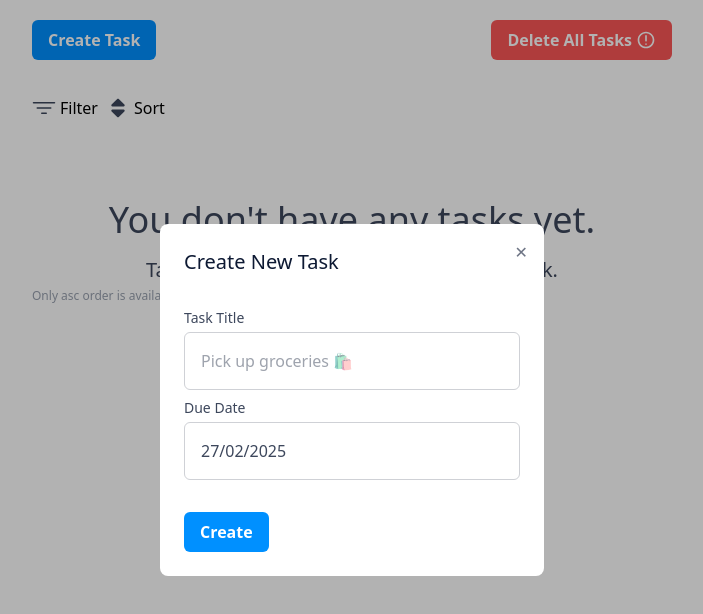
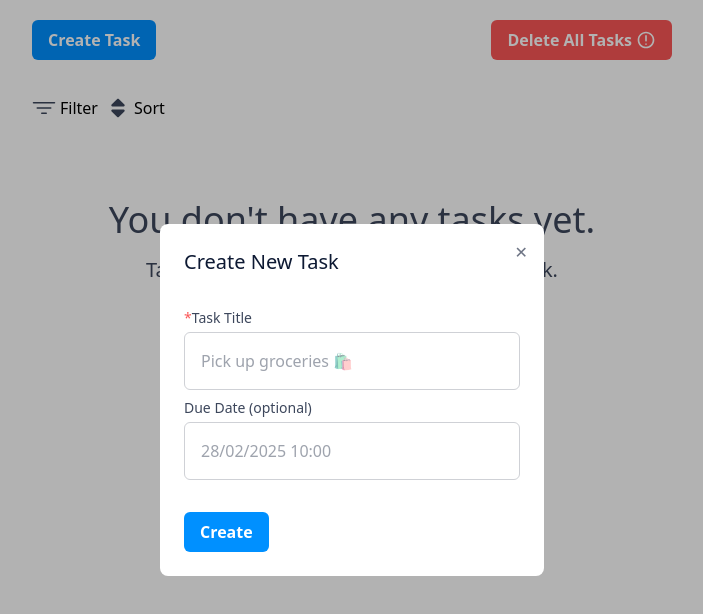
Before and after one commit to Tskxe33/todo-list-app, a React (Vite) app: page / in a window 1280 px wide. Both pictures are taken after a click on the button "Create Task". Shown: the top 614 px of the page, without its empty margins (288-991 px from the left). Built offline with nearby package versions, Linux system fonts and the light colour scheme.

Commit message:
feat: active tasks

```diff
--- a/src/components/CreateTaskModal.tsx
+++ b/src/components/CreateTaskModal.tsx
@@ -4,36 +4,14 @@ import { randomPlaceholder } from "../utils/TaskRandomPlaceholder";
 import CustomButton from "./CustomButton";
 import DatePicker from "react-datepicker";
 import "react-datepicker/dist/react-datepicker.css";
-import { useTasksStore } from "../stores/TasksStore";
-import successNotification from "../utils/toastify/success";
-import dangerNotification from "../utils/toastify/danger";
+import { getMinDateAsTomorrow } from "../utils/Dates";
+import { useCreateTask } from "../hooks/useCreateTask";
 
 const CreateTaskModal = () => {
+  const [startDate, setStartDate] = useState<Date | null>(null);
+  const [taskTitle, setTaskTitle] = useState("");
   const { toggle } = useModalStore();
-  const [startDate, setStartDate] = useState(new Date());
-  const [taskTitle, setTaskTitle] = useState("");
-  const { tasks, setTasks } = useTasksStore();
-
-  const generateRandomID = () => Math.random().toString(36).substring(2, 15);
-
-  const handleCreateTask = () => {
-    if (!taskTitle) {
-      dangerNotification("Please enter a task title");
-      return;
-    }
-    setTasks([
-      ...tasks,
-      {
-        title: taskTitle,
-        id: generateRandomID(),
-        completed: false,
-        dueDate: startDate.toString(),
-        order: tasks.length,
-      },
-    ]);
-    toggle();
-    successNotification("Task created successfully ✅");
-  };
+  const { handleCreateTask } = useCreateTask(taskTitle, startDate);
 
   return (
     <div
@@ -57,7 +35,7 @@ const CreateTaskModal = () => {
               htmlFor="task-title"
               className="text-grey-dark font-medium text-sm"
             >
-              Task Title
+              <span className="text-danger">*</span>Task Title
             </label>
             <input
               id="task-title"
@@ -73,13 +51,18 @@ const CreateTaskModal = () => {
               htmlFor="task-title"
               className="text-grey-dark font-medium text-sm"
             >
-              Due Date
+              Due Date (optional)
             </label>
             <DatePicker
               selected={startDate}
-              onChange={(date) => setStartDate(date || new Date())}
-              dateFormat="dd/MM/yyyy"
-              minDate={new Date()}
+              onChange={(date) => setStartDate(date || null)}
+              dateFormat="dd/MM/yyyy HH:mm"
+              showTimeSelect
+              timeFormat="HH:mm"
+              isClearable
+              placeholderText="28/02/2025 10:00"
+              shouldCloseOnSelect={false}
+              minDate={getMinDateAsTomorrow()}
               className="border-border border-1 rounded-md p-4 w-full focus:outline-none text-grey-dark cursor-pointer"
             />
           </div>
--- a/src/components/sortable/SortableItem.tsx
+++ b/src/components/sortable/SortableItem.tsx
@@ -3,9 +3,10 @@ import { FiClock } from "react-icons/fi";
 import { FaRegCheckSquare } from "react-icons/fa";
 import { MdDragIndicator } from "react-icons/md";
 import CustomButton from "../CustomButton";
-import { formatTaskDueDate } from "../../utils/FormatTaskDueDate";
+import { formatTaskDueDate, isTaskInTheFuture } from "../../utils/Dates";
 import { useTasksStore } from "../../stores/TasksStore";
 import { SortValues } from "../../constants/FilterValues";
+import { FiFlag } from "react-icons/fi";
 
 interface Props {
   item: Todo;
@@ -14,6 +15,7 @@ interface Props {
 
 const SortableItem = ({ item, index }: Props) => {
   const { tasks, setTasks, sort } = useTasksStore();
+  const isActive = item.dueDate === null || isTaskInTheFuture(item.dueDate);
 
   const handleMarkAsDone = () => {
     const updatedTasks = tasks.map((task) =>
@@ -63,16 +65,24 @@ const SortableItem = ({ item, index }: Props) => {
         </div>
       </div>
       <div className="flex flex-row gap-3 items-center">
+        {item.dueDate && (
           <div className="flex flex-row gap-1 items-center">
             <FiClock size={24} color="#0090ff" />
             <p className="text-dark font-medium text-sm">
               {formatTaskDueDate(item.dueDate)}
             </p>
           </div>
+        )}
         {item.completed && (
           <div className="flex flex-row gap-1 items-center">
             <FaRegCheckSquare color="#48bd77" size={24} />
             <p className="text-dark font-medium text-sm">completed</p>
+          </div>
+        )}
+        {isActive && (
+          <div className="flex flex-row gap-1 items-center">
+            <FiFlag color="#ff9141" size={24} />
+            <p className="text-dark font-medium text-sm">active</p>
           </div>
         )}
       </div>
--- a/src/constants/FilterValues.ts
+++ b/src/constants/FilterValues.ts
@@ -1,6 +1,7 @@
 export enum FilterValues {
   ALL = "all",
   COMPLETED = "completed",
+  ACTIVE = "active",
 }
 
 export enum SortValues {
@@ -24,6 +25,10 @@ export const filterItems = [
     key: FilterValues.ALL,
     name: "All",
   },
+  {
+    key: FilterValues.ACTIVE,
+    name: "Active",
+  },
 ];
 
 export const sortItems = [
--- /dev/null
+++ b/src/hooks/useCreateTask.ts
@@ -0,0 +1,39 @@
+import { useModalStore } from "../stores/ModalStore";
+import { useTasksStore } from "../stores/TasksStore";
+import { isTaskInTheFuture } from "../utils/Dates";
+import dangerNotification from "../utils/toastify/danger";
+import successNotification from "../utils/toastify/success";
+
+export const useCreateTask = (title: string, startDate: Date | null) => {
+  const { toggle } = useModalStore();
+  const { tasks, setTasks } = useTasksStore();
+
+  const generateRandomID = () => Math.random().toString(36).substring(2, 15);
+
+  const handleCreateTask = () => {
+    if (!title) {
+      dangerNotification("Please enter a task title");
+      return;
+    }
+
+    if (startDate && !isTaskInTheFuture(startDate.toString())) {
+      dangerNotification("Please select a date and time in the future 🗓️");
+      return;
+    }
+
+    setTasks([
+      ...tasks,
+      {
+        title,
+        id: generateRandomID(),
+        completed: false,
+        dueDate: startDate?.toString() || null,
+        order: tasks.length,
+      },
+    ]);
+    toggle();
+    successNotification("Task created successfully ✅");
+  };
+
+  return { handleCreateTask };
+};
--- a/src/hooks/useGetFilteredTasks.ts
+++ b/src/hooks/useGetFilteredTasks.ts
@@ -2,12 +2,15 @@ import { SortValues } from "../constants/FilterValues";
 
 import { FilterValues } from "../constants/FilterValues";
 import { useTasksStore } from "../stores/TasksStore";
+import { isTaskInTheFuture } from "../utils/Dates";
 
 export const useGetFilteredTasks = () => {
   const { tasks, filter, sort } = useTasksStore();
 
   const filteredTasks = tasks.filter((task) => {
     if (filter === FilterValues.COMPLETED) return task.completed;
+    if (filter === FilterValues.ACTIVE)
+      return task.dueDate === null || isTaskInTheFuture(task.dueDate);
     return true;
   });
 
@@ -18,8 +21,12 @@ export const useGetFilteredTasks = () => {
       case SortValues.ORDER_DESC:
         return b.order - a.order;
       case SortValues.DATE_ASC:
+        if (!a.dueDate) return 1;
+        if (!b.dueDate) return -1;
         return new Date(a.dueDate).getTime() - new Date(b.dueDate).getTime();
       case SortValues.DATE_DESC:
+        if (!a.dueDate) return -1;
+        if (!b.dueDate) return 1;
         return new Date(b.dueDate).getTime() - new Date(a.dueDate).getTime();
       default:
         return 0;
--- a/src/models/todo.model.ts
+++ b/src/models/todo.model.ts
@@ -2,6 +2,6 @@ export interface Todo {
   id: string;
   title: string;
   completed: boolean;
-  dueDate: string;
+  dueDate: string | null;
   order: number;
 }
--- a/src/pages/DashboardPage.tsx
+++ b/src/pages/DashboardPage.tsx
@@ -59,9 +59,12 @@ const DashboradPage = () => {
         </div>
 
         {renderContent()}
-        <p className="text-xs text-gray-400 mt-1">
-          Only asc order is available for ordering
-        </p>
+
+        {tasks.length > 0 && filteredTasks.length > 0 && (
+          <p className="text-xs text-gray-400 mt-1">
+            ⚠ Only order ascending is available for ordering
+          </p>
+        )}
       </div>
       {isOpen && <CreateTaskModal />}
     </div>
--- a/src/utils/FormatTaskDueDate.ts
+++ b/src/utils/Dates.ts
@@ -9,3 +9,12 @@ export const formatTaskDueDate = (date: string): string => {
     .toString()
     .padStart(2, "0")}/${dateObj.getFullYear()}`;
 };
+
+export const getMinDateAsTomorrow = () =>
+  new Date(new Date().setDate(new Date().getDate() + 1));
+
+export const isTaskInTheFuture = (dueDate: string): boolean => {
+  const now = new Date();
+  const due = new Date(dueDate);
+  return due > now;
+};
```
Lines whose indentation alone changed are shown as unchanged.
